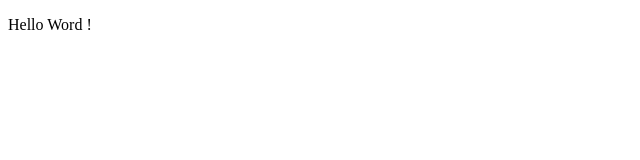
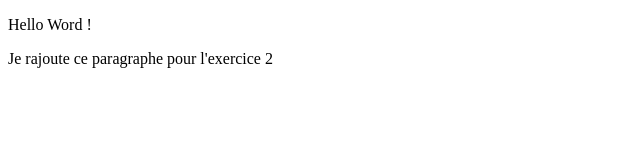
Before and after one commit to Fernandadankon11/cours-dev, a plain HTML site: page cours-dev/index.html in a window 1280 px wide. Shown: the whole page, without its empty margins (0-640 px from the left). Drawn offline with Linux system fonts and the light colour scheme.

Commit message:
ajout d'une nouvelle section dans index.html

```diff
--- a/cours-dev/index.html
+++ b/cours-dev/index.html
@@ -7,5 +7,6 @@
 </head>
 <body>
     <p>Hello Word !</p>
+    <section><p>Je rajoute ce paragraphe pour l'exercice 2</p></section>
 </body>
 </html>
```
